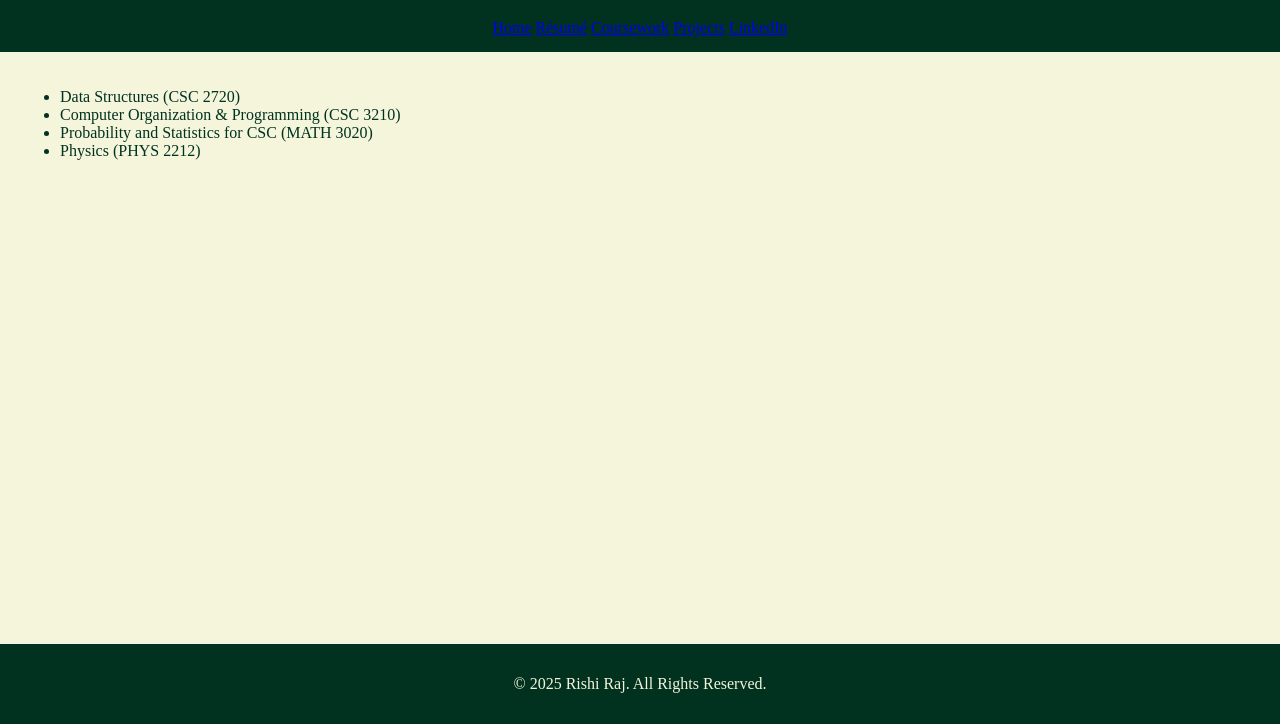
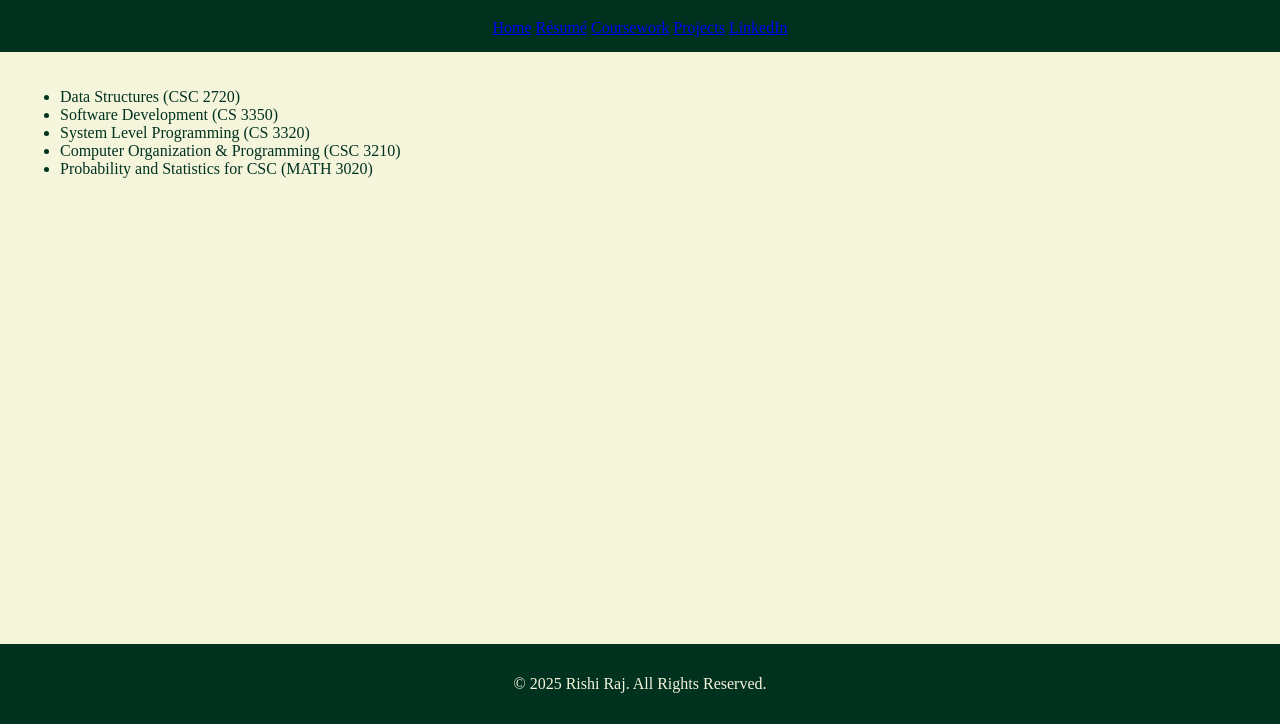
Before and after one commit to rishitaido/rishitaido.github.io, a plain HTML site: page coursework.html in a window 1280 px wide. Shown: the part 76-800 px from the top of the page. Drawn offline with Linux system fonts and the light colour scheme.

Commit message:
Updated Email, Coursework

```diff
--- a/coursework.html
+++ b/coursework.html
@@ -20,9 +20,10 @@
     <main>
         <ul>
             <li>Data Structures (CSC 2720)</li>
+            <li>Software Development (CS 3350)</li>
+            <li>System Level Programming (CS 3320)</li>
             <li>Computer Organization & Programming (CSC 3210)</li>
             <li>Probability and Statistics for CSC (MATH 3020)</li>
-            <li>Physics (PHYS 2212)</li>
         </ul>
     </main>
 
```
Also changed, not shown: resume.html (+1 -1 lines).
